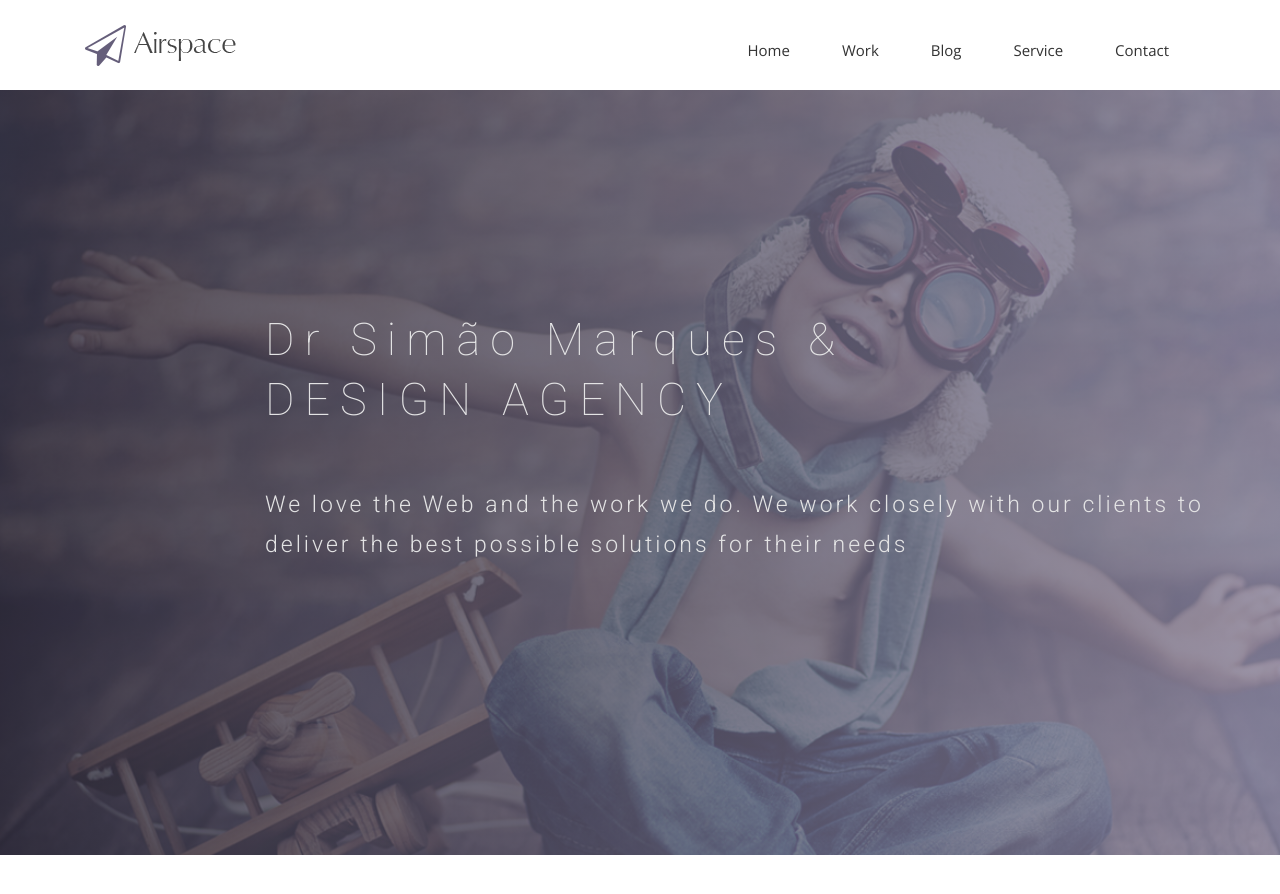
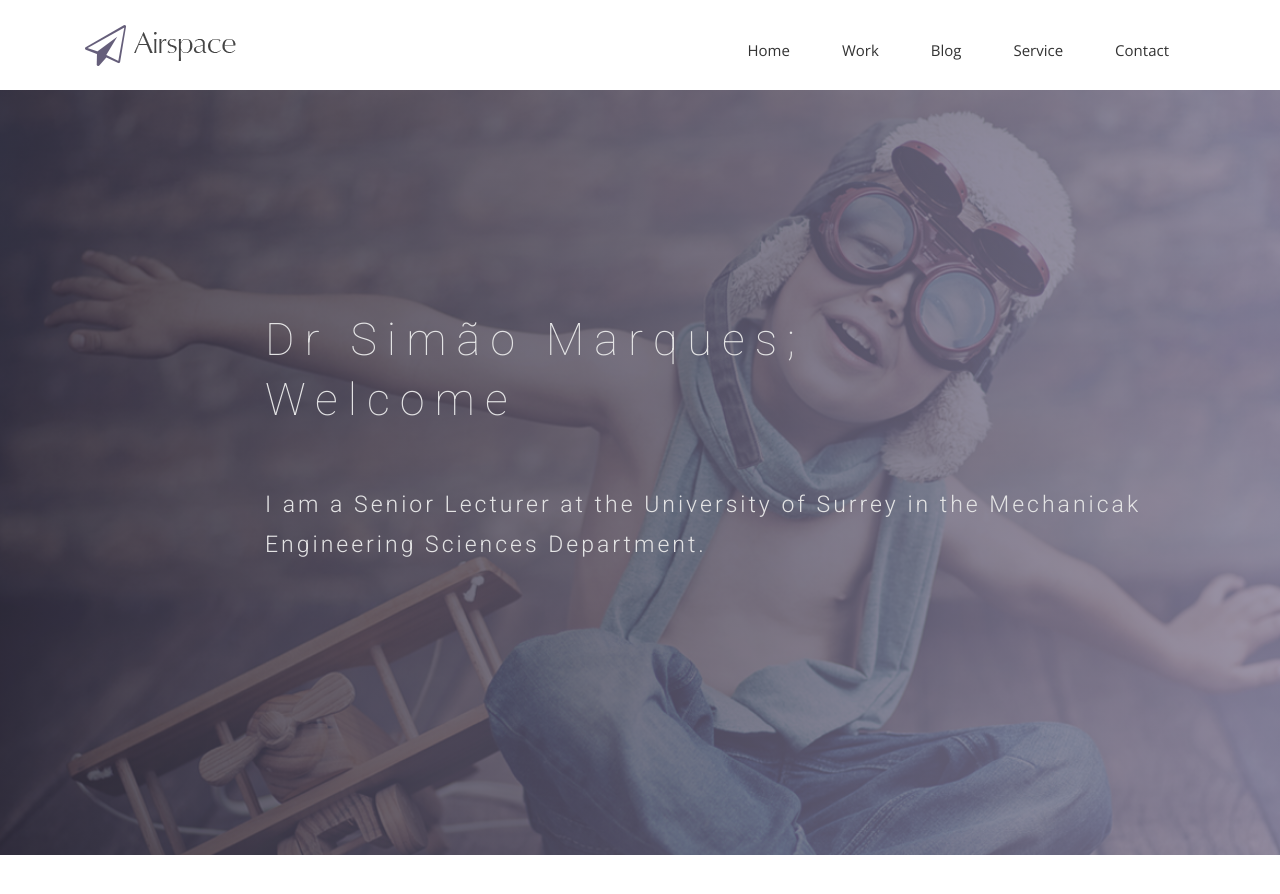
Before and after one commit to simaomrq/simaomrq.github.io, a Jekyll site: the page built from index.html, in a window 1280 px wide and 900 px high. Shown: the top 894 px of the window. Built offline with Jekyll 4.4.1, drawn with Linux system fonts in a browser that asks for light colours; nearby versions of some CDN libraries; some web fonts are replaced.

Commit message:
Update index.html

```diff
--- a/index.html
+++ b/index.html
@@ -10,8 +10,8 @@ permalink: /
     <div class="row">
       <div class="col-md-10 col-md-offset-2">
         <div class="block">
-          <h1 class="animated fadeInUp">Dr Sim&atilde;o Marques &#38; <br> DESIGN AGENCY</h1>
-          <p class="animated fadeInUp">We love the Web and the work we do. We work closely with our clients to deliver the best possible solutions for their needs</p>
+          <h1 class="animated fadeInUp">Dr Sim&atilde;o Marques; <br> Welcome</h1>
+          <p class="animated fadeInUp">I am a Senior Lecturer at the University of Surrey in the Mechanicak Engineering Sciences Department.</p>
         </div>
       </div>
     </div>
```
